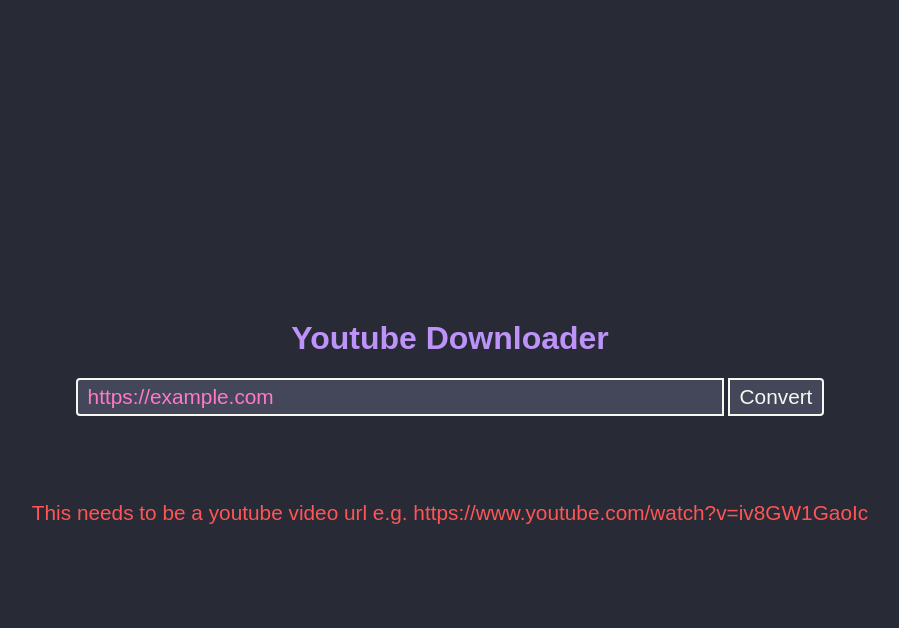
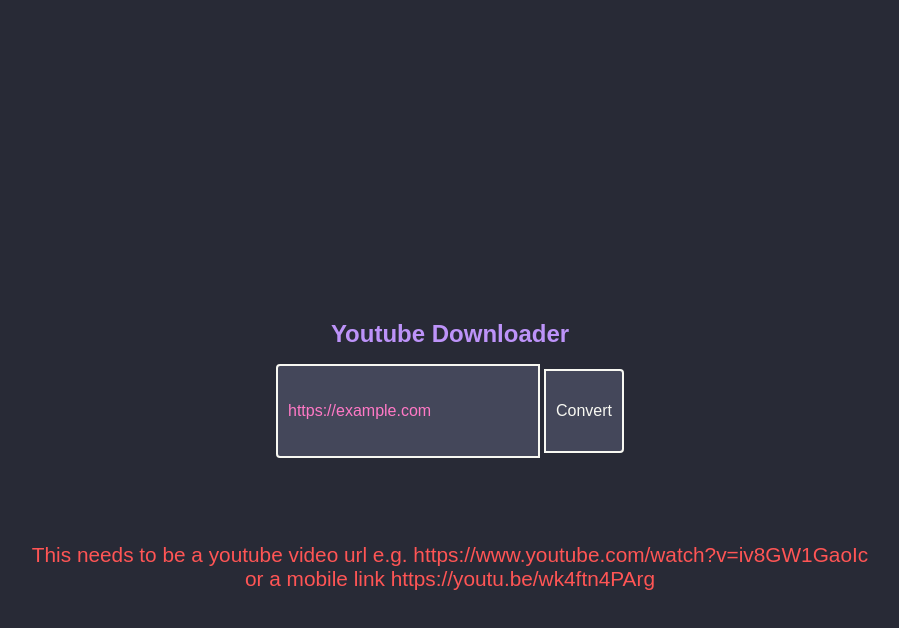
Before and after one commit to seanconrad1/YT-downloader, a website: page public/index.html in a window 1280 px wide. Both pictures are taken after typing "https://example.com" into the empty fields and a click on the button "Convert". Shown: the whole page, without its empty margins (190-1089 px from the left). Drawn offline with Linux system fonts and the light colour scheme.

Commit message:
pushing up latest

```diff
--- a/public/index.html
+++ b/public/index.html
@@ -4,6 +4,7 @@
 <head>
   <link rel="stylesheet" href="style.css">
   <title>YouTube Downloader</title>
+  <meta name="viewport" content="width=device-width, initial-scale=1.0, maximum-scale=1.0, user-scalable=0">
 </head>
 
 <body>
@@ -12,7 +13,11 @@
   <button class="convert-button">Convert</button>
   <div class="error" hidden id="error">This needs to be a youtube video url e.g.
     https://www.youtube.com/watch?v=iv8GW1GaoIc
+    <br>
+    or a mobile link
+    https://youtu.be/wk4ftn4PArg
   </div>
+
 </body>
 
 <script src="./script.js"></script>
--- a/public/script.js
+++ b/public/script.js
@@ -11,14 +11,15 @@
   const button = document.getElementsByTagName('button')[0];
 
   const regexp = /^https:\/\/www.youtube.com\/watch\?v=\w+/gm;
-  if (regexp.test(URLinput.value) === false) {
-    console.log('regex failed');
-    error.removeAttribute('hidden');
-  } else {
+  const regexp2 = /^https:\/\/youtu.be\/\w+/gm;
+  if (regexp2.test(URLinput.value) === true || regexp.test(URLinput.value) === true) {
     error.setAttribute('hidden', '');
     console.log('regex passed');
     button.innerHTML = 'Downloading...';
     sendURL(URLinput.value);
     button.innerHTML = 'Done!';
+  } else {
+    console.log('regex failed');
+    error.removeAttribute('hidden');
   }
 });
--- a/public/style.css
+++ b/public/style.css
@@ -29,7 +29,7 @@
 }
 .URL-input {
   border-radius:4px 0px 0px 4px;
-  width:30em;
+  width:30vh;
   text-align: left;
   border:2px solid var(--foreground);
   background: var(--current-line);
@@ -52,3 +52,16 @@
   font-family: Arial;
   margin-top:10vh;
 }
+@media only screen and (min-width: 375px){
+  .heading {
+    font-size: 3vh;
+  }
+  .URL-input {
+    height: 10vh;
+    font-size: 2vh;
+  }
+  .convert-button {
+    height: 10.5vh;
+    font-size: 2vh;
+  }
+}
```
Also changed, not shown: 1 other file.
